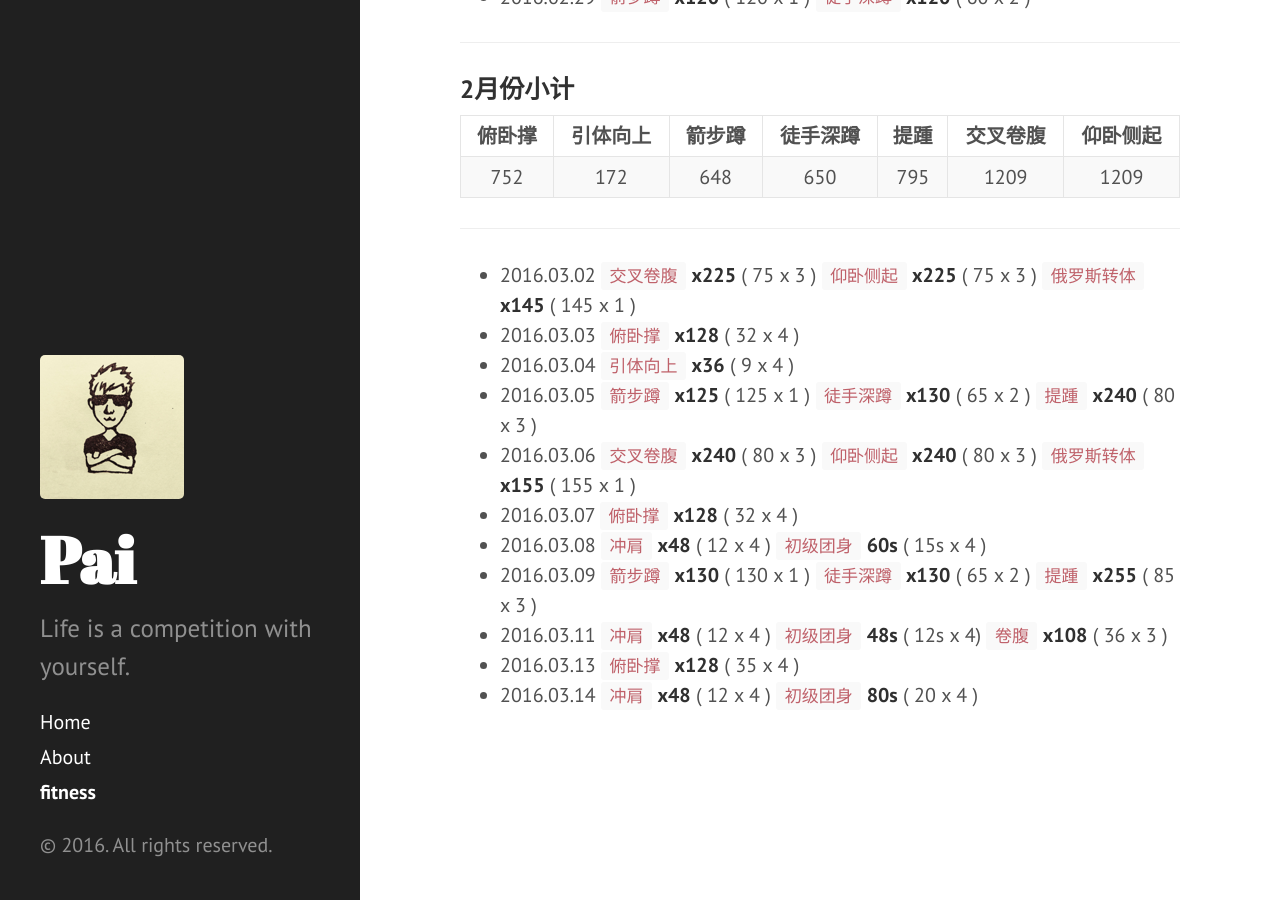
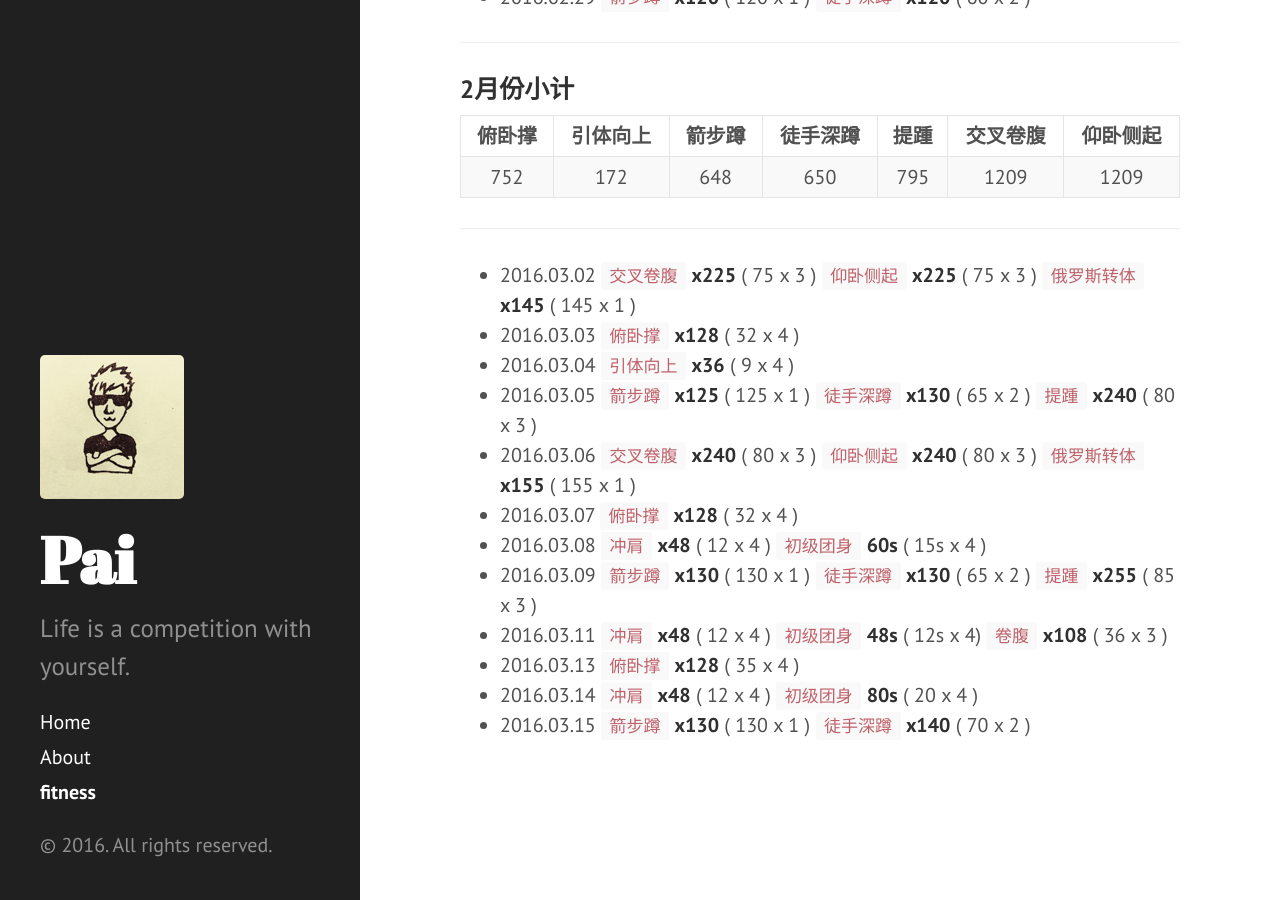
Before and after one commit to dragon8897/dragon8897.github.io, a Jekyll site: the page built from fitness.md, in a window 1280 px wide and 900 px high, scrolled down 2508 px. Built offline with Jekyll 4.4.1, drawn with Linux system fonts in a browser that asks for light colours; Markdown is read by kramdown in place of the engine named in the settings.

Commit message:
add fitness recored.

```diff
--- a/fitness.md
+++ b/fitness.md
@@ -88,3 +88,4 @@ title: fitness
 - 2016.03.11 `冲肩` **x48** ( 12 x 4 ) `初级团身` **48s** ( 12s x 4) `卷腹` **x108** ( 36 x 3 )
 - 2016.03.13 `俯卧撑` **x128** ( 35 x 4 )
 - 2016.03.14 `冲肩` **x48** ( 12 x 4 ) `初级团身` **80s** ( 20 x 4 )
+- 2016.03.15 `箭步蹲` **x130** ( 130 x 1 ) `徒手深蹲` **x140** ( 70 x 2 )
```
